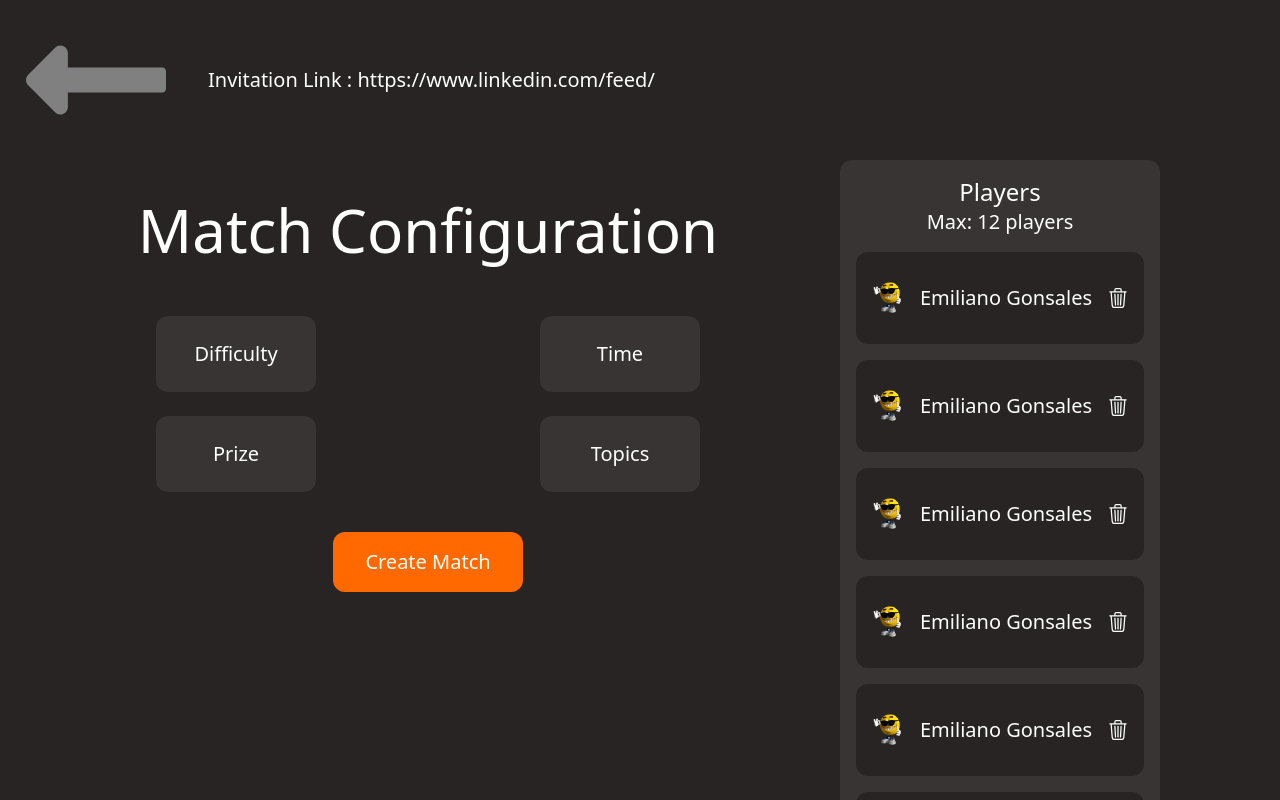
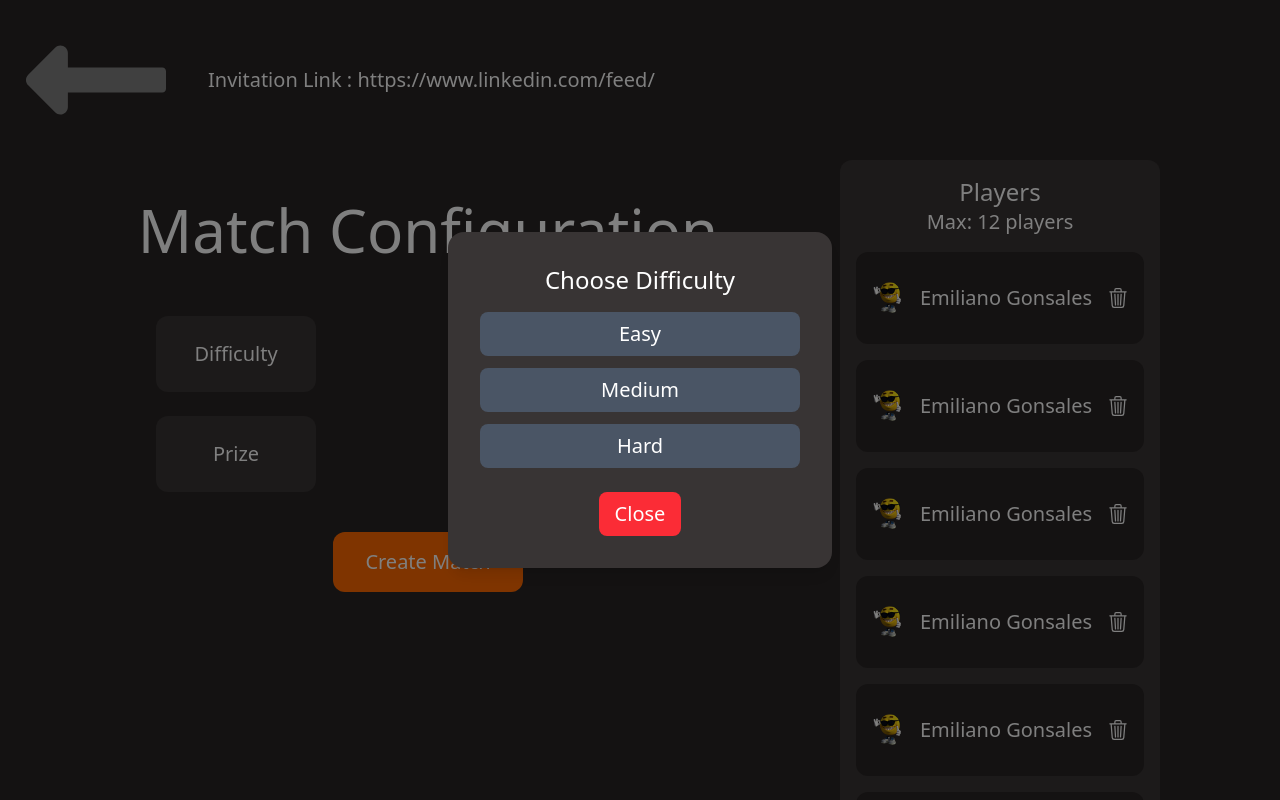
Before and after one commit to Emiliano0X1/InternArena, a React (Vite) app in the folder InternArena/: page / in a window 1280 px wide. Both pictures are taken after a click on the button "Difficulty". Built offline with nearby package versions, Linux system fonts and the light colour scheme.

Commit message:
Popups for MatchConfig buttons

```diff
--- a/InternArena/src/screens/MatchConfig/MatchConfig.jsx
+++ b/InternArena/src/screens/MatchConfig/MatchConfig.jsx
@@ -1,7 +1,18 @@
 import { FaLongArrowAltLeft } from "react-icons/fa";
 import Players from "./components/Players";
+import { useState } from "react";
+import Popup from "./components/Popup";
 
 function MatchConfig() {
+    //Difficulty
+    //Time
+    //Prize
+    //Topics
+    const [showDiff, setShowDiff] = useState(false);
+    const [showTime, setShowTime] = useState(false);
+    const [showPrize, setShowPrize] = useState(false);
+    const [showTopic, setShowTopic] = useState(false);
+
     return (
         <div className="fixed inset-0 w-full h-full bg-[#282424] overflow-y-auto text-xl text-white">
             <div className="flex items-center">
@@ -21,28 +32,95 @@ function MatchConfig() {
                     {/*Option Buttons*/}
                     <div className="grid grid-cols-2 gap-6 p-4 justify-items-center">
                         {/*Difficulty*/}
-                        <button className="w-40 rounded-xl bg-[#383434] py-6">
+                        <button
+                            className="w-40 rounded-xl bg-[#383434] py-6 hover:bg-[#4a4545] transition-colors duration-200"
+                            onClick={() => setShowDiff(true)}
+                        >
                             Difficulty
                         </button>
 
+                        {/* Render del Popup */}
+                        {showDiff && (
+                            <Popup title="Choose Difficulty" onClose={() => setShowDiff(false)}>
+                            <button className="bg-gray-600 rounded-lg py-2 hover:bg-gray-500">
+                                Easy
+                            </button>
+                            <button className="bg-gray-600 rounded-lg py-2 hover:bg-gray-500">
+                                Medium
+                            </button>
+                            <button className="bg-gray-600 rounded-lg py-2 hover:bg-gray-500">
+                                Hard
+                            </button>
+                            </Popup>
+                        )}
+
                         {/*Time*/}
-                        <button className="w-40 rounded-xl bg-[#383434] py-6">
+                        <button
+                            className="w-40 rounded-xl bg-[#383434] py-6 hover:bg-[#4a4545] transition-colors duration-200"
+                            onClick={() => setShowTime(true)}
+                        >
                             Time
                         </button>
 
+                        {/* Render del Popup */}
+                        {showTime && (
+                            <Popup title="Choose Time" onClose={() => setShowTime(false)}>
+                            <button className="bg-gray-600 rounded-lg py-2 hover:bg-gray-500">
+                                3 hours
+                            </button>
+                            <button className="bg-gray-600 rounded-lg py-2 hover:bg-gray-500">
+                                6 hours
+                            </button>
+                            <button className="bg-gray-600 rounded-lg py-2 hover:bg-gray-500">
+                                12 hours
+                            </button>
+                            </Popup>
+                        )}
+
                         {/*Prize*/}
-                        <button className="w-40 rounded-xl bg-[#383434] py-6">
+                        <button
+                            className="w-40 rounded-xl bg-[#383434] py-6 hover:bg-[#4a4545] transition-colors duration-200"
+                            onClick={() => setShowPrize(true)}
+                        >
                             Prize
                         </button>
 
+                        {/* Render del Popup */}
+                        {showPrize && (
+                            <Popup title="Choose Difficulty" onClose={() => setShowPrize(false)}>
+                            <button className="bg-gray-600 rounded-lg py-2 hover:bg-gray-500">
+                                $$$
+                            </button>
+                            <button className="bg-gray-600 rounded-lg py-2 hover:bg-gray-500">
+                                Coupon
+                            </button>
+                            <button className="bg-gray-600 rounded-lg py-2 hover:bg-gray-500">
+                                Meow
+                            </button>
+                            </Popup>
+                        )}
+
                         {/*Topics*/}
-                        <button className="w-40 rounded-xl bg-[#383434] py-6">
+                        <button
+                            className="w-40 rounded-xl bg-[#383434] py-6 hover:bg-[#4a4545] transition-colors duration-200"
+                            onClick={() => setShowTopic(true)}
+                        >
                             Topics
                         </button>
+
+                        {/* Render del Popup */}
+                        {showTopic && (
+                            <Popup title="Choose Difficulty" onClose={() => setShowTopic(false)}>
+                            <button className="bg-gray-600 rounded-lg py-2 hover:bg-gray-500">
+                                Coming Soon?
+                            </button>
+                            </Popup>
+                        )}
                     </div>
 
                     <div className="flex justify-center">
-                        <button className="rounded-xl bg-orange-500 px-8 py-4 mt-6">
+                        <button className="rounded-xl bg-orange-500 px-8 py-4 mt-6
+                        hover:bg-orange-400 transition-colors duration-200">
                             Create Match
                         </button>
                     </div>
--- /dev/null
+++ b/InternArena/src/screens/MatchConfig/components/Popup.jsx
@@ -0,0 +1,23 @@
+
+function Popup({ title, children, onClose }) {
+  return (
+    <div className="fixed inset-0 flex items-center justify-center bg-black/50 z-50">
+      <div className="bg-[#383434] p-8 rounded-2xl shadow-lg max-w-sm w-full text-center text-white">
+        {title && <h2 className="text-2xl mb-4">{title}</h2>}
+
+        <div className="flex flex-col gap-3">
+          {children}
+        </div>
+
+        <button
+          className="mt-6 bg-red-500 px-4 py-2 rounded-lg hover:bg-red-400"
+          onClick={onClose}
+        >
+          Close
+        </button>
+      </div>
+    </div>
+  );
+}
+
+export default Popup;
```
